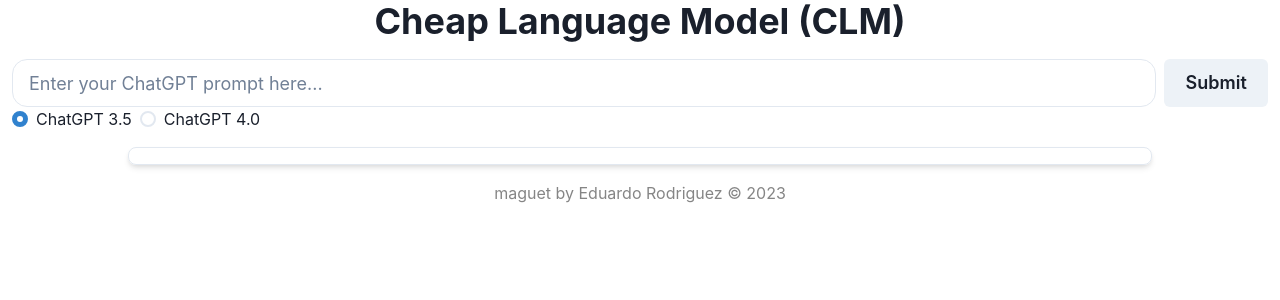
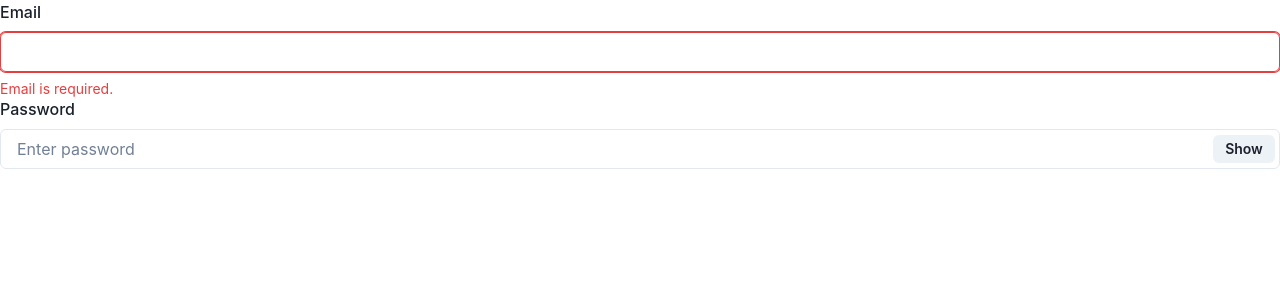
Before and after one commit to erodrigufer/maguetUI, a React (Vite) app: page / in a window 1280 px wide. Shown: the top 300 px of the page. Built offline with nearby package versions, Linux system fonts and the light colour scheme.

Commit message:
Starting work on login page

```diff
--- /dev/null
+++ b/src/components/InputForm.tsx
@@ -0,0 +1,52 @@
+import {
+  FormControl,
+  FormLabel,
+  Input,
+  FormHelperText,
+  FormErrorMessage,
+  Button,
+  InputGroup,
+  InputRightElement,
+} from "@chakra-ui/react";
+import React, { useState } from "react";
+
+const InputForm = () => {
+  const [input, setInput] = useState<string>("");
+
+  const handleInputChange = (e: {
+    target: { value: React.SetStateAction<string> };
+  }) => setInput(e.target.value);
+
+  const isError = input === "";
+  const [show, setShow] = React.useState(false);
+  const handleClick = () => setShow(!show);
+
+  return (
+    <>
+      <FormControl isInvalid={isError}>
+        <FormLabel>Email</FormLabel>
+        <Input type="email" value={input} onChange={handleInputChange} />
+        {!isError ? (
+          <FormHelperText>Enter your email.</FormHelperText>
+        ) : (
+          <FormErrorMessage>Email is required.</FormErrorMessage>
+        )}
+      </FormControl>
+      <FormLabel>Password</FormLabel>
+      <InputGroup size="md">
+        <Input
+          pr="4.5rem"
+          type={show ? "text" : "password"}
+          placeholder="Enter password"
+        />
+        <InputRightElement width="4.5rem">
+          <Button h="1.75rem" size="sm" onClick={handleClick}>
+            {show ? "Hide" : "Show"}
+          </Button>
+        </InputRightElement>
+      </InputGroup>
+    </>
+  );
+};
+
+export default InputForm;
--- a/src/main.tsx
+++ b/src/main.tsx
@@ -2,11 +2,12 @@
 import ReactDOM from "react-dom/client";
 import { ChakraProvider } from "@chakra-ui/react";
 import App from "./App";
+import InputForm from "./components/InputForm";
 
 ReactDOM.createRoot(document.getElementById("root") as HTMLElement).render(
   <React.StrictMode>
     <ChakraProvider>
-      <App />
+      <InputForm />
     </ChakraProvider>
   </React.StrictMode>
 );
```
